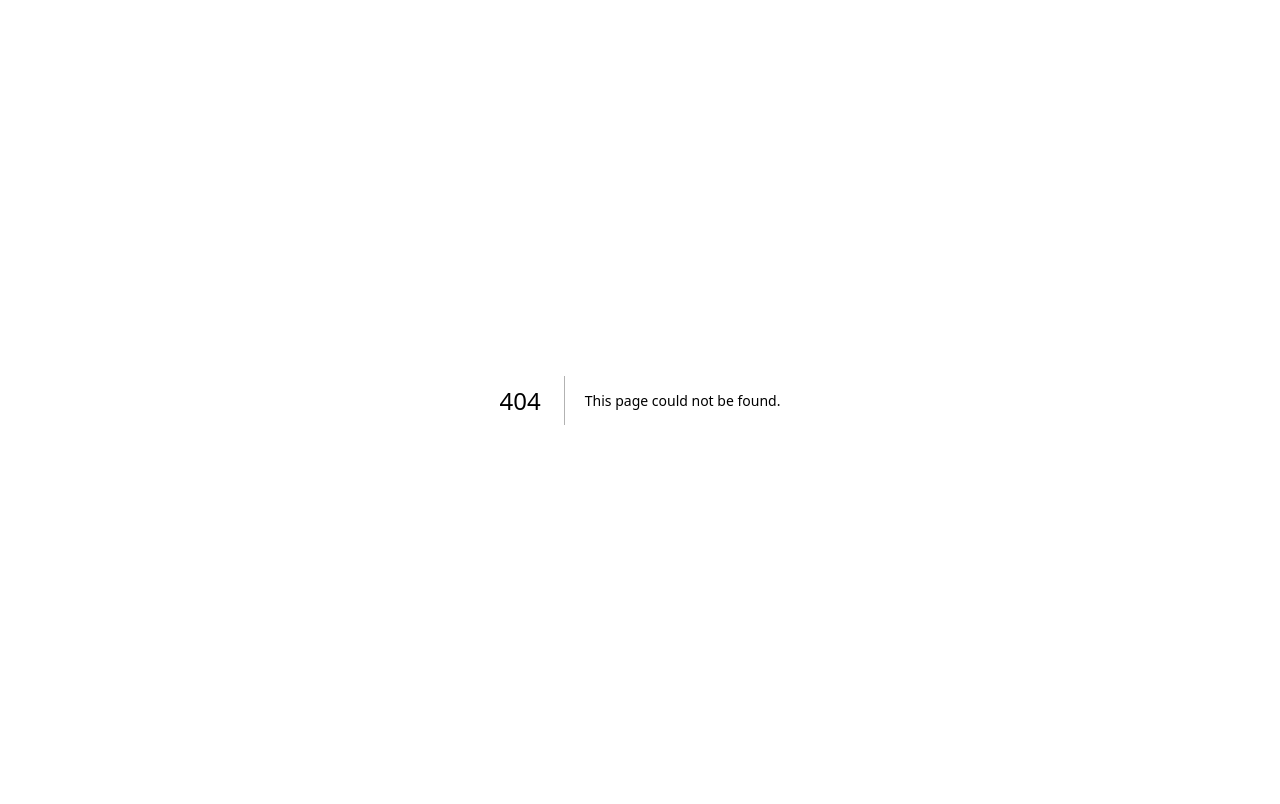
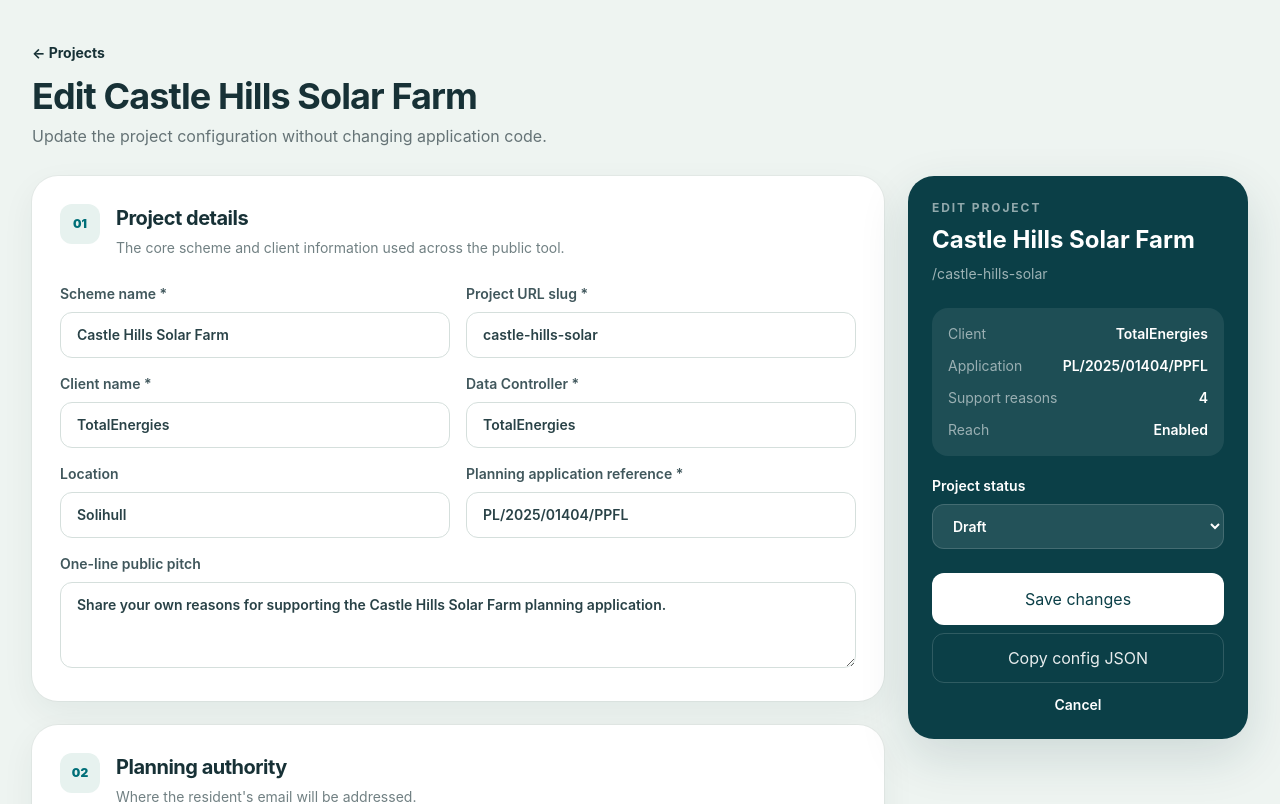
Before and after one commit to JakeWDevComms/Support-Gen, a Next.js app: page /admin/projects/castle-hills-solar/edit in a window 1280 px wide. Before the commit this address had no page. Shown: the top 804 px of the page. Built offline with nearby package versions, Linux system fonts and the light colour scheme; no server answers; the database is empty.

Commit message:
Add project edit page

```diff
--- /dev/null
+++ b/src/app/admin/projects/[projectSlug]/edit/page.tsx
@@ -0,0 +1,21 @@
+import Link from "next/link";
+import { notFound } from "next/navigation";
+import { ProjectEditor } from "@/components/project-editor";
+import { getProject } from "@/lib/projects";
+
+export default async function EditProjectPage({params}:{params:Promise<{projectSlug:string}>}){
+  const {projectSlug}=await params;
+  const project=await getProject(projectSlug);
+  if(!project)notFound();
+
+  return <main className="min-h-screen bg-[#eef4f1] px-5 py-8 md:px-8 md:py-10">
+    <div className="mx-auto max-w-7xl">
+      <div className="mb-7">
+        <Link href="/" className="text-sm font-bold text-[#006f78] hover:underline">← Projects</Link>
+        <h1 className="mt-3 text-4xl font-bold tracking-tight text-[#173136]">Edit {project.schemeName}</h1>
+        <p className="mt-2 text-[#657376]">Update the project configuration without changing application code.</p>
+      </div>
+      <ProjectEditor mode="edit" initial={project} databaseReady={Boolean(process.env.DATABASE_URL)}/>
+    </div>
+  </main>;
+}
```
